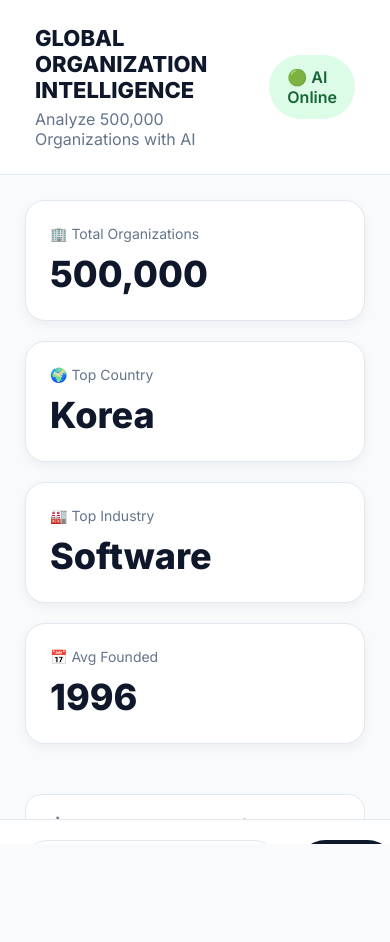
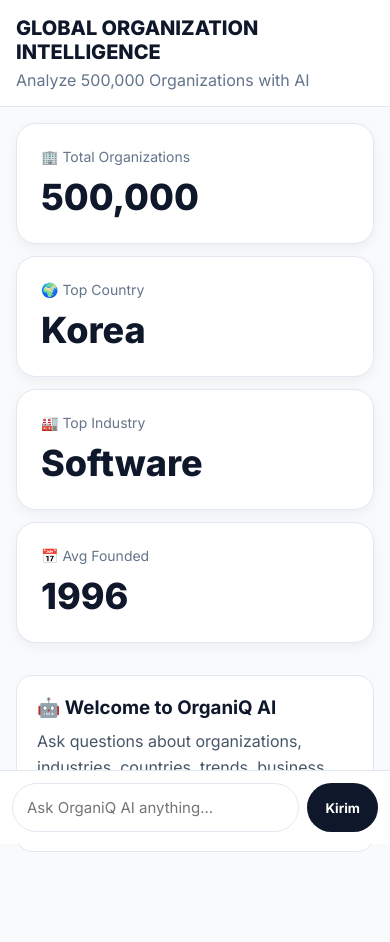
Before and after one commit to kamaludin1356-rgb/OrganiQ-AI, a website: page public/index.html in a window 390 px wide. Before the commit the page ends 844 px from the top, so only its background shows below. Drawn offline with nearby package versions, Linux system fonts and the light colour scheme.

Commit message:
Fix mobile layout

```diff
--- a/public/style.css
+++ b/public/style.css
@@ -18,13 +18,12 @@
 
 body{
   background:var(--bg);
-  height:100vh;
-  overflow:hidden;
+  min-height:100vh;
 }
 
 .app{
   display:flex;
-  height:100vh;
+  min-height:100vh;
 }
 
 /* =====================
@@ -97,7 +96,6 @@ MAIN
   flex:1;
   display:flex;
   flex-direction:column;
-  overflow:hidden;
 }
 
 /* =====================
@@ -541,3 +539,74 @@ margin-top:0;
 .message.ai ol + p{
 margin-top:2px;
 }
+
+/* =====================
+MOBILE FIX
+===================== */
+
+@media (max-width: 768px){
+
+  body{
+    overflow:auto;
+    height:auto;
+  }
+
+  .app{
+    height:auto;
+    min-height:100vh;
+  }
+
+  .main-content{
+    overflow:visible;
+  }
+
+  .header{
+    padding:16px;
+  }
+
+  .header h1{
+    font-size:20px;
+  }
+
+  .status-badge{
+    display:none;
+  }
+
+  .kpi-grid{
+    grid-template-columns:1fr;
+    gap:12px;
+    padding:16px;
+  }
+
+  .chat-box{
+    padding:16px;
+  }
+
+  .message.user{
+    max-width:90%;
+  }
+
+  .message.ai{
+    width:100%;
+    padding:16px;
+  }
+
+  .input-area{
+    padding:12px;
+    gap:8px;
+    position:sticky;
+    bottom:0;
+    background:#fff;
+  }
+
+  .input-area input{
+    min-width:0;
+    padding:14px;
+  }
+
+  .input-area button{
+    padding:0 18px;
+    white-space:nowrap;
+  }
+
+}
```
Also changed, not shown: 2 other files.
